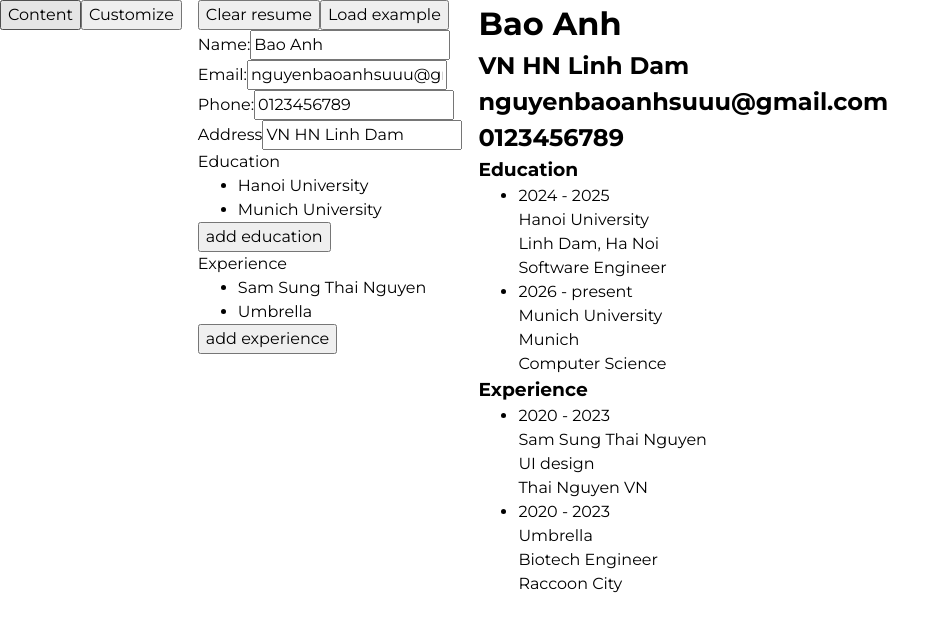
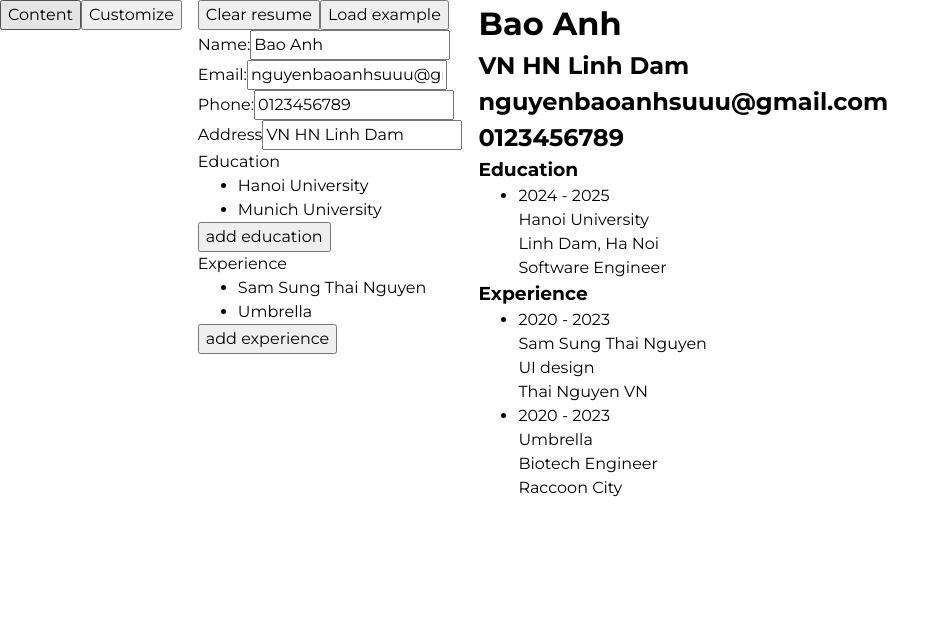
Before and after one commit to nguyensieu-gmer/cv_app, a React (Vite) app: page / in a window 1280 px wide. Shown: the top 632 px of the page, without its empty margins (0-950 px from the left). Built offline with nearby package versions, Linux system fonts and the light colour scheme.

Commit message:
Only display visible item

```diff
--- a/src/component/cvPreview.jsx
+++ b/src/component/cvPreview.jsx
@@ -12,13 +12,13 @@ export function CV({ personalInfor, education, experience }) {
         <h3>Education</h3>
         <ul>
           {education.map((item) => {
-            return <EduItem key={item.id} {...item} />;
+            return item.visible && <EduItem key={item.id} {...item} />;
           })}
         </ul>
         <h3>Experience</h3>
         <ul>
           {experience.map((item) => {
-            return <ExpItem key={item.id} {...item} />;
+            return item.visible && <ExpItem key={item.id} {...item} />;
           })}
         </ul>
       </header>
```
